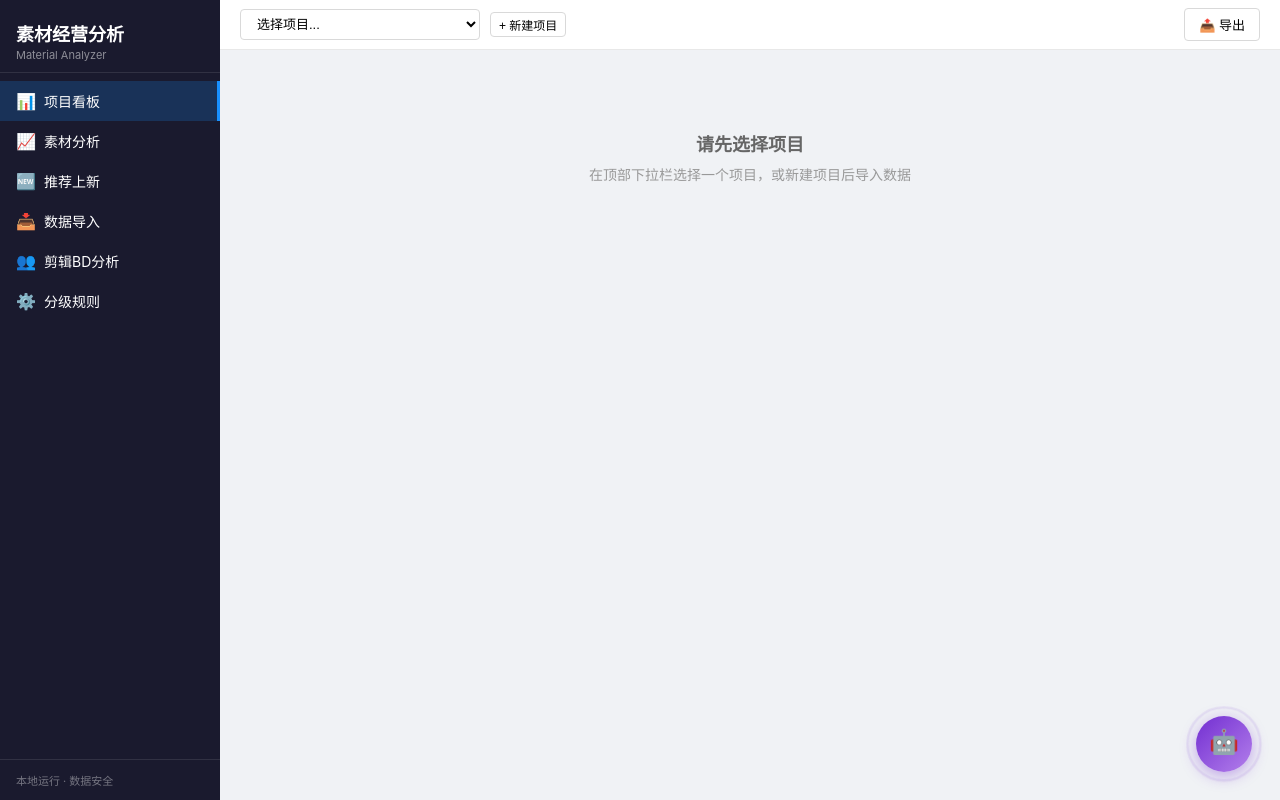
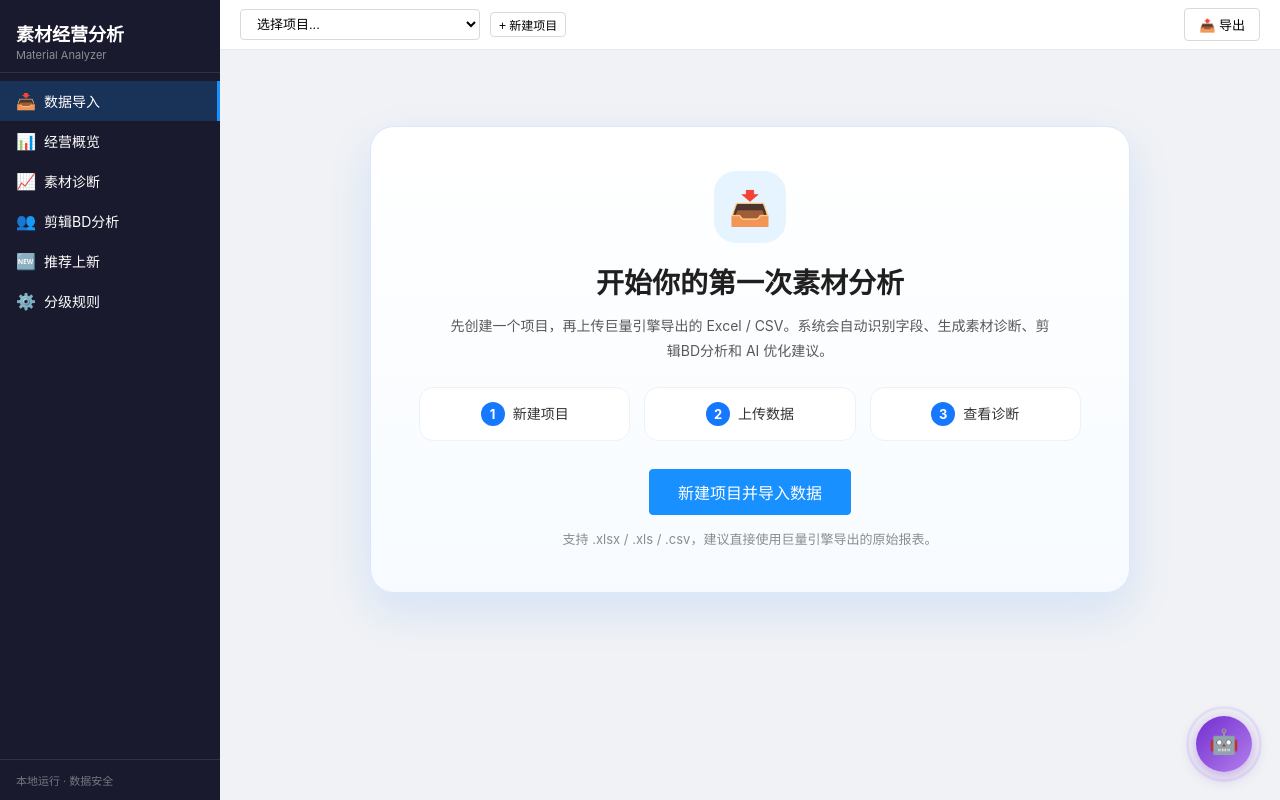
Before and after one commit to erhe055411-design/material-analyzer, a Flask app: page / in a window 1280 px wide. Run offline with Flask 3, Linux system fonts and the light colour scheme; data that the repository does not hold is empty; some libraries are stand-ins or nearby versions.

Commit message:
Make data import the first step

```diff
--- a/static/css/app.css
+++ b/static/css/app.css
@@ -918,3 +918,38 @@ td:nth-child(n+3) { white-space: nowrap; }
     pointer-events: none;
     transform: scale(0.72);
 }
+
+/* 首次使用：优先引导数据导入 */
+.import-hero {
+    max-width: 760px;
+    margin: 56px auto;
+    padding: 44px 48px;
+    background: linear-gradient(180deg, #ffffff 0%, #f7fbff 100%);
+    border: 1px solid #d9e8ff;
+    border-radius: 24px;
+    box-shadow: 0 18px 46px rgba(22, 119, 255, 0.12);
+    text-align: center;
+}
+.import-hero-icon {
+    width: 72px;
+    height: 72px;
+    margin: 0 auto 18px;
+    border-radius: 22px;
+    display: flex;
+    align-items: center;
+    justify-content: center;
+    font-size: 34px;
+    background: #e6f4ff;
+}
+.import-hero h2 { margin: 0 0 12px; font-size: 28px; color: #1f1f1f; }
+.import-hero p { margin: 0 auto 24px; max-width: 600px; color: #595959; line-height: 1.8; }
+.import-steps { display: grid; grid-template-columns: repeat(3, 1fr); gap: 14px; margin: 0 0 28px; }
+.import-steps div { padding: 14px 10px; border-radius: 14px; background: #fff; border: 1px solid #edf2f7; }
+.import-steps b { display: inline-flex; width: 24px; height: 24px; margin-right: 8px; align-items: center; justify-content: center; border-radius: 50%; background: #1677ff; color: #fff; font-size: 13px; }
+.btn-hero { height: 46px; padding: 0 28px; font-size: 16px; }
+.import-hero-tip { margin-top: 14px; color: #8c8c8c; font-size: 13px; }
+.import-card .card-title { font-size: 20px; }
+.import-subtitle { margin: -4px 0 18px; color: #666; }
+.upload-zone-primary { padding: 42px 24px; border: 2px dashed #1677ff; background: #f7fbff; }
+.upload-zone-primary .upload-icon { font-size: 38px; margin-bottom: 10px; }
+.upload-zone-primary small { color: #8c8c8c; }
--- a/static/js/app.js
+++ b/static/js/app.js
@@ -5,7 +5,7 @@
 
 // ========== 全局状态 ==========
 const S = {
-    page: 'dashboard',
+    page: 'import',
     pid: null,
     projects: [],
     overview: null,
@@ -160,7 +160,7 @@ async function createProject() {
         S.pid = p.id;
         await loadProjects();
         closeModal('createProjectModal');
-        render();
+        goTo('import');
     } catch (e) { alert(e.message); }
 }
 
@@ -780,15 +780,30 @@ function renderRecommendTable(items, type) {
 async function renderImport() {
     const el = document.getElementById('pageContent');
     if (!S.pid) {
-        el.innerHTML = '<div class="empty"><h3>请先选择项目</h3><p>选择项目后再导入数据</p></div>';
+        el.innerHTML = `
+        <div class="import-hero">
+            <div class="import-hero-icon">📥</div>
+            <h2>开始你的第一次素材分析</h2>
+            <p>先创建一个项目，再上传巨量引擎导出的 Excel / CSV。系统会自动识别字段、生成素材诊断、剪辑BD分析和 AI 优化建议。</p>
+            <div class="import-steps">
+                <div><b>1</b><span>新建项目</span></div>
+                <div><b>2</b><span>上传数据</span></div>
+                <div><b>3</b><span>查看诊断</span></div>
+            </div>
+            <button class="btn btn-primary btn-hero" onclick="showCreateProject()">新建项目并导入数据</button>
+            <div class="import-hero-tip">支持 .xlsx / .xls / .csv，建议直接使用巨量引擎导出的原始报表。</div>
+        </div>`;
         return;
     }
 
     el.innerHTML = `
-    <div class="card">
-        <div class="card-title">导入素材数据</div>
-        <div class="upload-zone" id="uploadZone" ondragover="event.preventDefault()" ondrop="handleDrop(event)">
-            <p>📥 拖拽CSV/Excel文件到此处，或 <a href="javascript:void(0)" onclick="document.getElementById('fileInput').click()">点击上传</a></p>
+    <div class="card import-card">
+        <div class="card-title">第一步：导入素材数据</div>
+        <div class="import-subtitle">上传巨量引擎导出的 Excel / CSV，系统会自动识别字段并生成分析结果。</div>
+        <div class="upload-zone upload-zone-primary" id="uploadZone" ondragover="event.preventDefault()" ondrop="handleDrop(event)">
+            <div class="upload-icon">📥</div>
+            <p><b>拖拽文件到这里</b>，或 <a href="javascript:void(0)" onclick="document.getElementById('fileInput').click()">点击上传数据文件</a></p>
+            <small>支持 .xlsx / .xls / .csv</small>
             <input type="file" id="fileInput" accept=".csv,.xlsx,.xls" style="display:none" onchange="handleFile(this.files[0])">
         </div>
         <div id="importResult"></div>
--- a/templates/index.html
+++ b/templates/index.html
@@ -4,7 +4,7 @@
     <meta charset="UTF-8">
     <meta name="viewport" content="width=device-width, initial-scale=1.0">
     <title>素材经营分析系统</title>
-    <link rel="stylesheet" href="/static/css/app.css?v=20260709-visitor-scope">
+    <link rel="stylesheet" href="/static/css/app.css?v=20260709-import-first">
     <script src="https://cdn.jsdelivr.net/npm/echarts@5.5.0/dist/echarts.min.js"></script>
 </head>
 <body>
@@ -15,20 +15,20 @@
                 <p class="subtitle">Material Analyzer</p>
             </div>
             <ul class="nav-menu">
-                <li class="nav-item active" data-page="dashboard">
-                    <span class="nav-icon">📊</span> 项目看板
+                <li class="nav-item active" data-page="import">
+                    <span class="nav-icon">📥</span> 数据导入
+                </li>
+                <li class="nav-item" data-page="dashboard">
+                    <span class="nav-icon">📊</span> 经营概览
                 </li>
                 <li class="nav-item" data-page="analysis">
-                    <span class="nav-icon">📈</span> 素材分析
+                    <span class="nav-icon">📈</span> 素材诊断
+                </li>
+                <li class="nav-item" data-page="tags">
+                    <span class="nav-icon">👥</span> 剪辑BD分析
                 </li>
                 <li class="nav-item" data-page="recommend">
                     <span class="nav-icon">🆕</span> 推荐上新
-                </li>
-                <li class="nav-item" data-page="import">
-                    <span class="nav-icon">📥</span> 数据导入
-                </li>
-                <li class="nav-item" data-page="tags">
-                    <span class="nav-icon">👥</span> 剪辑BD分析
                 </li>
                 <li class="nav-item" data-page="rules">
                     <span class="nav-icon">⚙️</span> 分级规则
@@ -200,6 +200,6 @@
         </div>
     </div>
 
-    <script src="/static/js/app.js?v=20260709-visitor-scope"></script>
+    <script src="/static/js/app.js?v=20260709-import-first"></script>
 </body>
 </html>
```
